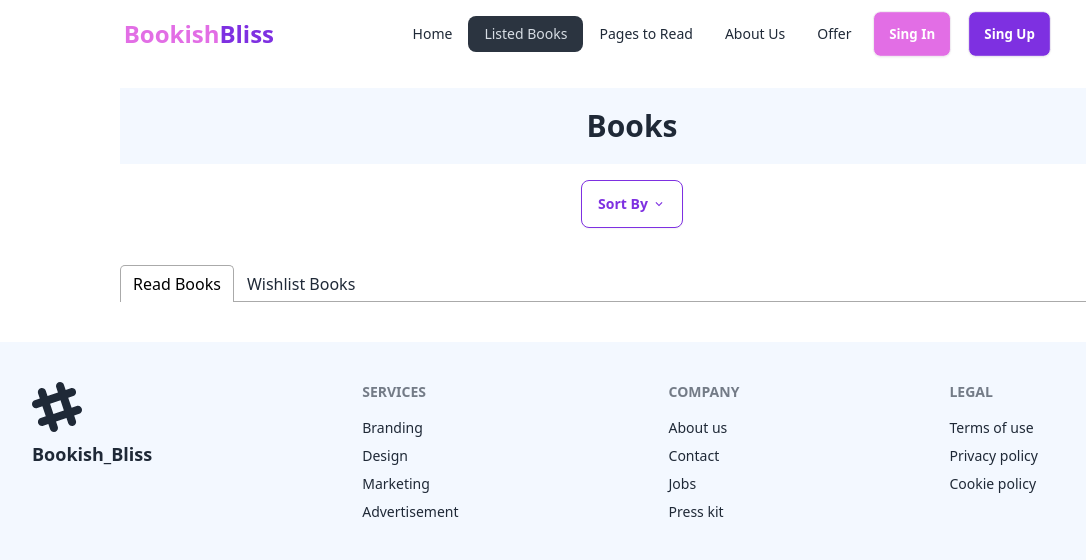
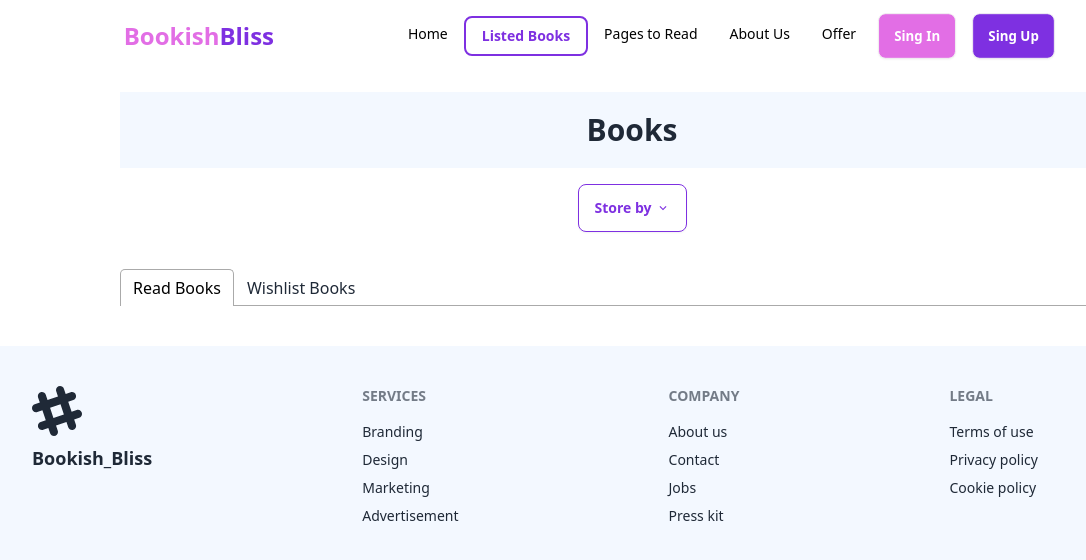
Before and after one commit to MUSTAKIMBIN/bookish-bliss, a React (Vite) app: page /listedBook in a window 1280 px wide. Shown: the top 560 px of the page, without its empty margins (8-1094 px from the left). Built offline with nearby package versions, Linux system fonts and the light colour scheme.

Commit message:
added dropdown on listed book page

```diff
--- a/src/components/Header.jsx
+++ b/src/components/Header.jsx
@@ -1,13 +1,90 @@
 import { NavLink } from "react-router-dom";
 
 const Header = () => {
-    const links= <>
-        <li><NavLink to='/'>Home</NavLink></li>
-        <li><NavLink to='/listedBook'>Listed Books</NavLink></li>
-        <li><NavLink to='/pageToRead'>Pages to Read</NavLink></li>
-        <li><NavLink to='/aboutUs'>About Us</NavLink></li>
-        <li><NavLink to='/offer'>Offer</NavLink></li>
+  const links = (
+    <>
+      <li>
+        <NavLink
+          to="/"
+          style={({ isActive }) => {
+            return {
+              fontWeight: isActive ? "bold" : "",
+              color: isActive ? "#7E30E1" : "black",
+              backgroundColor: isActive ? "white" : "",
+              border: isActive ? "2px solid" : "",
+              borderColor: isActive ? "#7E30E1" : "",
+            };
+          }}
+        >
+          Home
+        </NavLink>
+      </li>
+      <li>
+        <NavLink
+          to="/listedBook"
+          style={({ isActive }) => {
+            return {
+              fontWeight: isActive ? "bold" : "",
+              color: isActive ? "#7E30E1" : "black",
+              backgroundColor: isActive ? "white" : "",
+              border: isActive ? "2px solid" : "",
+              borderColor: isActive ? "#7E30E1" : "",
+            };
+          }}
+        >
+          Listed Books
+        </NavLink>
+      </li>
+      <li>
+        <NavLink
+          to="/pageToRead"
+          style={({ isActive }) => {
+            return {
+              fontWeight: isActive ? "bold" : "",
+              color: isActive ? "#7E30E1" : "black",
+              backgroundColor: isActive ? "white" : "",
+              border: isActive ? "2px solid" : "",
+              borderColor: isActive ? "#7E30E1" : "",
+            };
+          }}
+        >
+          Pages to Read
+        </NavLink>
+      </li>
+      <li>
+        <NavLink
+          to="/aboutUs"
+          style={({ isActive }) => {
+            return {
+              fontWeight: isActive ? "bold" : "",
+              color: isActive ? "#7E30E1" : "black",
+              backgroundColor: isActive ? "white" : "",
+              border: isActive ? "2px solid" : "",
+              borderColor: isActive ? "#7E30E1" : "",
+            };
+          }}
+        >
+          About Us
+        </NavLink>
+      </li>
+      <li>
+        <NavLink
+          to="/offer"
+          style={({ isActive }) => {
+            return {
+              fontWeight: isActive ? "bold" : "",
+              color: isActive ? "#7E30E1" : "black",
+              backgroundColor: isActive ? "white" : "",
+              border: isActive ? "2px solid" : "",
+              borderColor: isActive ? "#7E30E1" : "",
+            };
+          }}
+        >
+          Offer
+        </NavLink>
+      </li>
     </>
+  );
   return (
     <div className="navbar bg-base-100 w-5/6 mx-auto">
       <div className="navbar-start">
@@ -32,19 +109,23 @@ const Header = () => {
             tabIndex={0}
             className="menu menu-sm dropdown-content mt-3 z-[1] p-2 shadow bg-base-100 rounded-box w-52"
           >
-           {links}
+            {links}
           </ul>
         </div>
-        <a className="btn btn-ghost text-2xl gap-0 text-[#E26EE5] font-semibold">Bookish<span className="text-[#7E30E1]">Bliss</span></a>
+        <a className="btn btn-ghost text-2xl gap-0 text-[#E26EE5] font-semibold">
+          Bookish<span className="text-[#7E30E1]">Bliss</span>
+        </a>
       </div>
       <div className="navbar-center hidden lg:flex">
-        <ul className="menu menu-horizontal px-1">
-        {links}
-        </ul>
+        <ul className="menu menu-horizontal px-1">{links}</ul>
       </div>
       <div className="navbar-end md:space-x-3 hidden md:block">
-        <a className="btn bg-[#E26EE5] text-white hover:bg-white hover:text-[#E26EE5] border hover:border-[#E26EE5]">Sing In</a>
-        <a className="btn bg-[#7E30E1] text-white hover:bg-white hover:text-[#7E30E1] border hover:border-[#7E30E1]">Sing Up</a>
+        <a className="btn bg-[#E26EE5] text-white hover:bg-white hover:text-[#E26EE5] border hover:border-[#E26EE5]">
+          Sing In
+        </a>
+        <a className="btn bg-[#7E30E1] text-white hover:bg-white hover:text-[#7E30E1] border hover:border-[#7E30E1]">
+          Sing Up
+        </a>
       </div>
     </div>
   );
--- a/src/components/ListedBook.jsx
+++ b/src/components/ListedBook.jsx
@@ -5,20 +5,37 @@ import "react-tabs/style/react-tabs.css";
 import ReadBooks from "./ReadBooks";
 import WishBooks from "./WishBooks";
 
-
-
 const ListedBook = () => {
   const [tabIndex, setTabIndex] = useState(0);
-
 
   return (
     <div className="w-4/5 mx-auto">
       <div className="rounded-3xl my-5 text-center">
         <h2 className="py-5  text-3xl font-bold bg-[#F3F8FF]">Books</h2>
         <div className="flex items-center justify-center">
-          <button className="btn bg-white text-[#7E30E1] border border-[#7E30E1] my-4 flex items-center gap-1 text-sm font-bold">
-            Sort By <MdKeyboardArrowDown />
-          </button>
+          <div className="dropdown ">
+            <div
+              tabIndex={0}
+              role="button"
+              className="btn m-1 bg-white text-[#7E30E1] border border-[#7E30E1] my-4 flex items-center gap-1 text-sm font-bold"
+            >
+              Store by <MdKeyboardArrowDown></MdKeyboardArrowDown>
+            </div>
+            <ul
+              tabIndex={0}
+              className="dropdown-content z-[1] menu p-2 shadow bg-base-100 rounded-box w-52"
+            >
+              <li>
+                <a>Rating</a>
+              </li>
+              <li>
+                <a>Number of pages</a>
+              </li>
+              <li>
+                <a>Published year</a>
+              </li>
+            </ul>
+          </div>
         </div>
       </div>
       <div>
```
